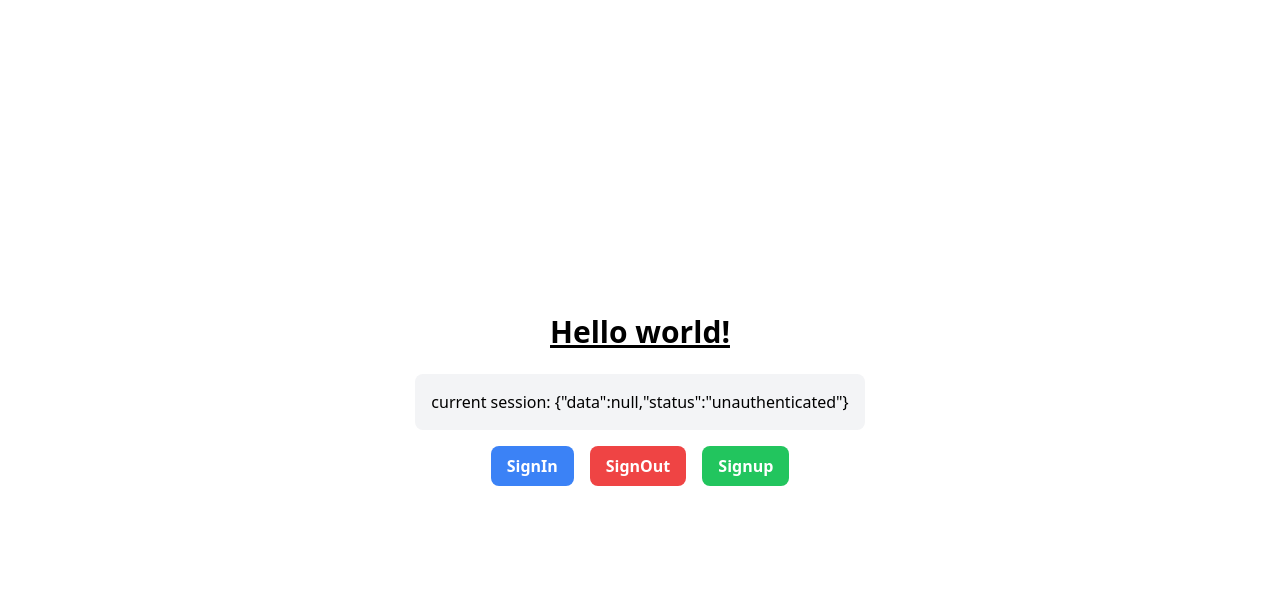
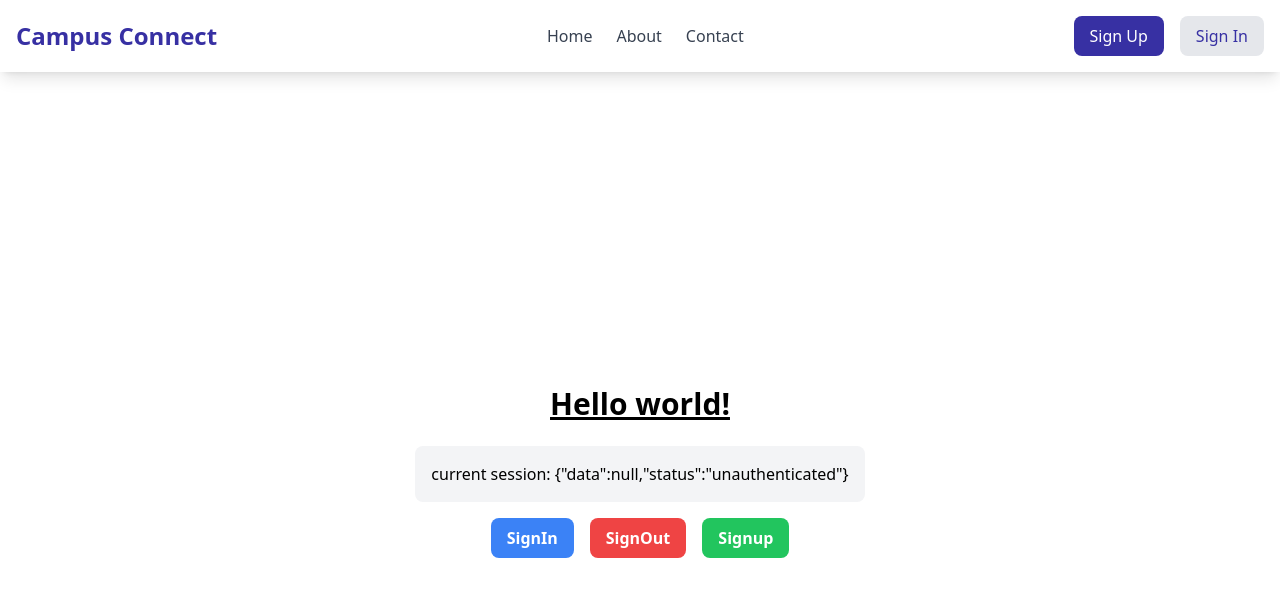
Before and after one commit to akash-kumar-dev/CampusConnect, a Next.js app in the folder apps/web/: page / in a window 1280 px wide. Shown: the top 596 px of the page. Built offline with nearby package versions, Linux system fonts and the light colour scheme; no server answers.

Commit message:
feat: Navbar Added

```diff
--- a/apps/web/app/page.tsx
+++ b/apps/web/app/page.tsx
@@ -1,12 +1,15 @@
 "use client";
 
 import { signIn, signOut, useSession } from "next-auth/react";
+import { Navbar } from "../components/Navbar/Navbar";
 
 export default function Home() {
   const session = useSession();
 
   return (
-    <div className="flex flex-col items-center justify-center min-h-screen p-4">
+    <div>
+      <Navbar />
+      <div className="flex flex-col items-center justify-center min-h-screen p-4">
       <h1 className="text-3xl font-bold underline mb-6">Hello world!</h1>
       <div className="mb-4 p-4 bg-gray-100 rounded-lg">
         current session: {JSON.stringify(session)}
@@ -35,5 +38,6 @@ export default function Home() {
               </button>
       </div>
     </div>
+    </div>
   );
 }
--- /dev/null
+++ b/apps/web/components/Navbar/Navbar.tsx
@@ -0,0 +1,125 @@
+import { useState } from "react";
+import "./navbar.css";
+
+import { signIn, signOut } from "next-auth/react";
+
+export const Navbar = () => {
+  const [isOpen, setIsOpen] = useState(false);
+
+  const toggleMenu = () => {
+    setIsOpen(!isOpen);
+  };
+
+  return (
+    <header className="bg-white dark:bg-gray-800 shadow-lg">
+      <nav className="container mx-auto px-4 py-4 flex justify-between items-center">
+        {/* Logo */}
+        <a
+          href="#"
+          className="text-2xl font-bold text-indigo-800 dark:text-white transition-colors duration-300">
+          Campus Connect
+        </a>
+
+        {/* Large screen menu */}
+        <div className="hidden md:flex space-x-6">
+          <a href="/"
+            className="nav-link text-gray-700 dark:text-gray-200 hover:text-indigo-800 dark:hover:text-white">
+            Home
+          </a>
+          <a href="#"
+            className="nav-link text-gray-700 dark:text-gray-200 hover:text-indigo-800 dark:hover:text-white">
+            About
+          </a>
+          <a
+            href="#"
+            className="nav-link text-gray-700 dark:text-gray-200 hover:text-indigo-800 dark:hover:text-white">
+            Contact
+          </a>
+        </div>
+
+        {/* Large screen buttons */}
+        <div className="hidden md:flex items-center space-x-4">
+          <button onClick={() => { window.location.href = '/signup' }}
+            className="bg-indigo-800 text-white px-4 py-2 rounded-lg hover:bg-blue-900">
+            Sign Up
+          </button>
+          <button onClick={() => { signIn(); }}
+            className="bg-gray-200 text-indigo-800 px-4 py-2 rounded-lg hover:bg-gray-300 dark:bg-gray-700 dark:hover:bg-gray-600 dark:text-white">
+            Sign In
+          </button>
+        </div>
+
+        {/* Toggle button for small screens */}
+        <button
+          className="md:hidden text-gray-700 dark:text-white focus:outline-none"
+          onClick={toggleMenu}>
+          <svg
+            xmlns="http://www.w3.org/2000/svg"
+            className="h-6 w-6"
+            fill="none"
+            viewBox="0 0 24 24"
+            stroke="currentColor"
+          >
+            {isOpen ? (
+              <path
+                strokeLinecap="round"
+                strokeLinejoin="round"
+                strokeWidth={2}
+                d="M6 18L18 6M6 6l12 12"
+              />
+            ) : (
+              <path
+                strokeLinecap="round"
+                strokeLinejoin="round"
+                strokeWidth={2}
+                d="M4 6h16M4 12h16m-7 6h7"
+              />
+            )}
+          </svg>
+        </button>
+      </nav>
+
+      {/* Small screen menu */}
+      {isOpen && (
+        <div className="md:hidden bg-white dark:bg-gray-800 shadow-lg">
+          <ul className="flex flex-col space-y-4 px-4 py-4">
+            <li>
+              <a
+                href="/"
+                className="block text-gray-700 dark:text-gray-200 hover:text-indigo-800 dark:hover:text-white">
+                Home
+              </a>
+            </li>
+            <li>
+              <a
+                href="#"
+                className="block text-gray-700 dark:text-gray-200 hover:text-indigo-800 dark:hover:text-white">
+                About
+              </a>
+            </li>
+            <li>
+              <a
+                href="#"
+                className="block text-gray-700 dark:text-gray-200 hover:text-indigo-800 dark:hover:text-white">
+                Contact
+              </a>
+            </li>
+            <li>
+              <a onClick={() => { signIn(); }}
+                className="block bg-indigo-800 text-white px-4 py-2 rounded-lg hover:bg-blue-900 text-center">
+                Sign in
+              </a>
+            </li>
+            <li>
+              <a
+                onClick={() => { window.location.href = '/signup' }}
+                className="block bg-gray-200 text-indigo-800 px-4 py-2 rounded-lg hover:bg-gray-300 dark:bg-gray-700 dark:hover:bg-gray-600 dark:text-white text-center">
+                  Sign up
+              </a>
+            </li>
+          </ul>
+        </div>
+      )}
+    </header>
+  );
+};
--- /dev/null
+++ b/apps/web/components/Navbar/navbar.css
@@ -0,0 +1,26 @@
+.nav-link {
+    position: relative;
+    overflow: hidden;
+}
+
+.nav-link::after {
+    content: '';
+    position: absolute;
+    bottom: -1px;
+    left: 0;
+    width: 100%;
+    height: 2px;
+    background-color: currentColor;
+    transform: scaleX(0);
+    transform-origin: right;
+    transition: transform 0.3s ease-out;
+}
+
+.nav-link:hover::after {
+    transform: scaleX(1);
+    transform-origin: left;
+}
+
+.mobile-menu {
+    transition: transform 0.3s ease-out, opacity 0.3s ease-out;
+}
```
